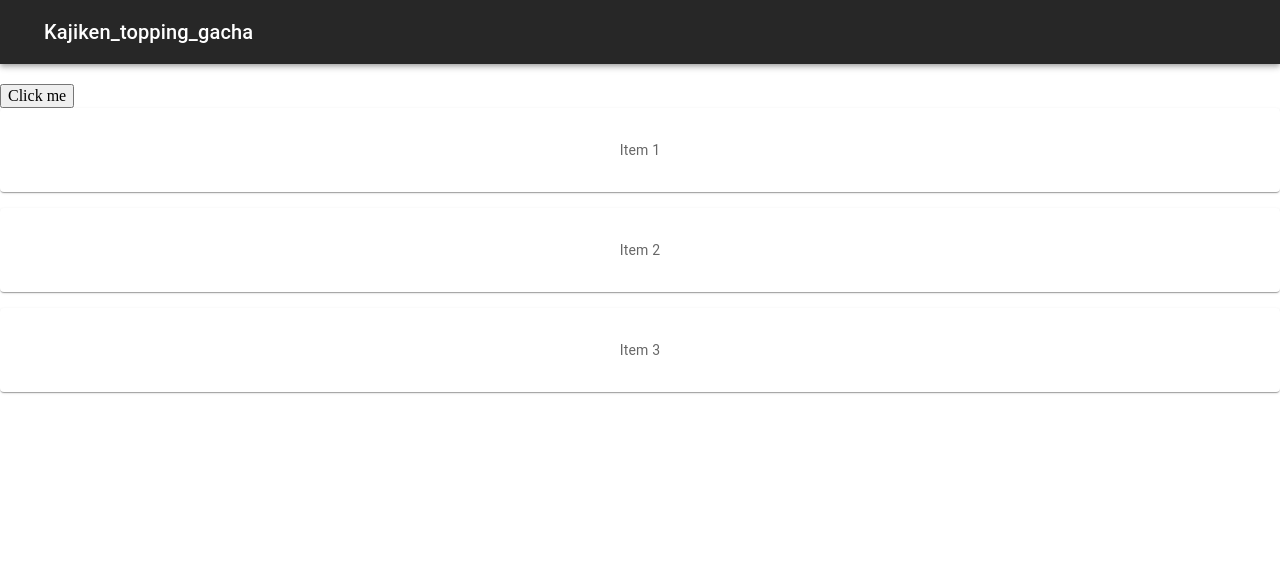
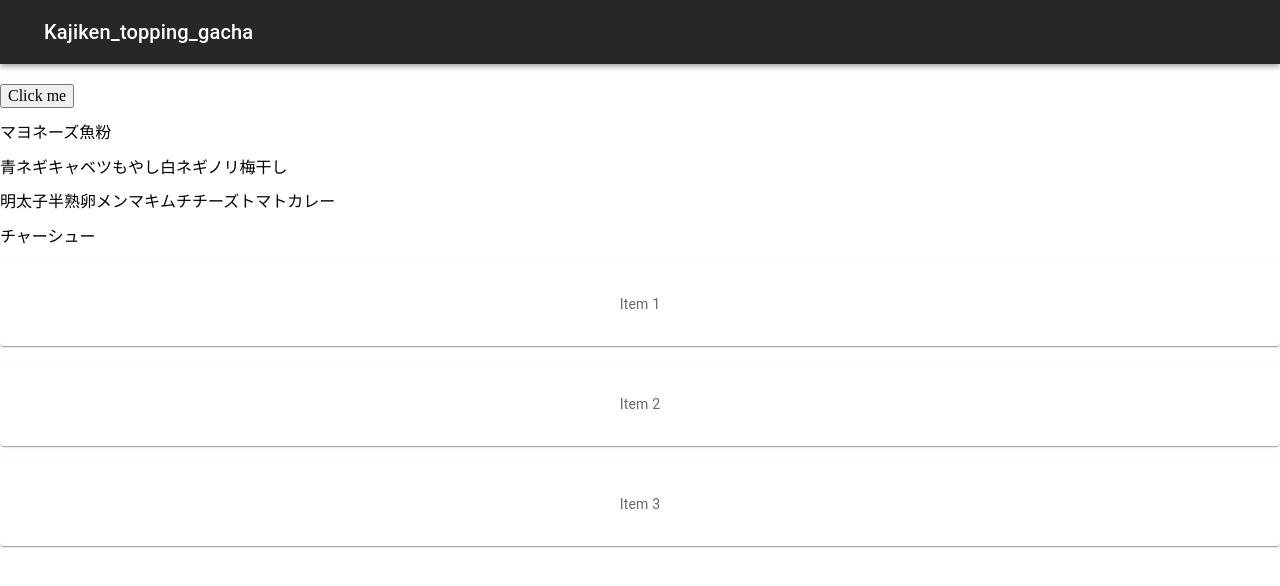
Before and after one commit to usabilityTeam9/kajiken_topping_gacha, a React (Create React App) app: page / in a window 1280 px wide. Shown: the top 586 px of the page. Built offline with nearby package versions, Linux system fonts and the light colour scheme.

Commit message:
トッピングリストの追加

```diff
--- a/src/components/ButtonLogic.js
+++ b/src/components/ButtonLogic.js
@@ -1,16 +1,41 @@
-import React from "react";
-import ReactDom from "react-dom";
+import React, { useState } from "react";
+export default function ButtonLogic() {
+  const [count, setCount] = useState(0);
+  const [toppinglist20, setTopping20] = useState(["マヨネーズ", "魚粉"]);
+  const [toppinglist50, setTopping50] = useState([
+    "青ネギ",
+    "キャベツ",
+    "もやし",
+    "白ネギ",
+    "ノリ",
+    "梅干し",
+  ]);
+  const [toppinglist100, setTopping100] = useState([
+    "明太子",
+    "半熟卵",
+    "メンマ",
+    "キムチ",
+    "チーズ",
+    "トマト",
+    "カレー",
+  ]);
+  const [toppinglist250, setTopping250] = useState(["チャーシュー"]);
 
-export default function ButtonLogic() {
   return (
     <div>
       <button
         onClick={() => {
           console.log("Button clicked");
+          setCount(count + 1);
+          console.log(count);
         }}
       >
         Click me
       </button>
+      <p>{toppinglist20}</p>
+      <p>{toppinglist50}</p>
+      <p>{toppinglist100}</p>
+      <p>{toppinglist250}</p>
     </div>
   );
 }
--- /dev/null
+++ b/src/static/topping.json
@@ -0,0 +1,6 @@
+{
+  "20": ["マヨネーズ", "魚粉"],
+  "50": ["青ネギ", "キャベツ", "もやし", "白ネギ", "ノリ", "梅干し"],
+  "100": ["明太子", "半熟卵", "メンマ", "キムチ", "チーズ", "トマト", "カレー"],
+  "250": ["チャーシュー"]
+}
```
